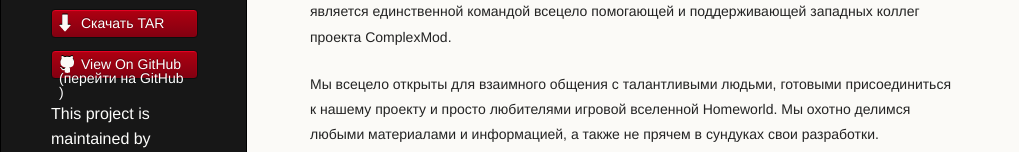
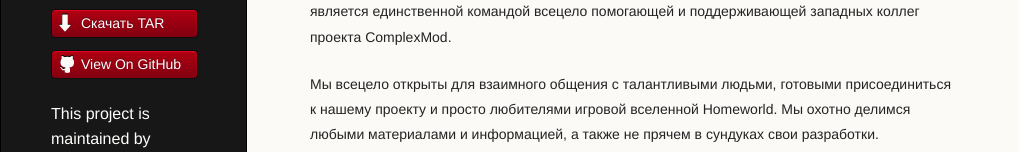
Before and after one commit to meshahatar/RCDG-Team-CRM-2, a plain HTML site: page index.html in a window 1280 px wide. Shown: the part 357-509 px from the top of the page, without its empty margins (0-1019 px from the left). Drawn offline with Linux system fonts and the light colour scheme.

Commit message:
Update index.html

```diff
--- a/index.html
+++ b/index.html
@@ -22,7 +22,7 @@
         <ul>
           <li class="download"><a class="buttons" href="https://github.com/meshahatar/RCDG-Team-CRM-2/zipball/master">Скачать ZIP</a></li>
           <li class="download"><a class="buttons" href="https://github.com/meshahatar/RCDG-Team-CRM-2/tarball/master">Скачать TAR</a></li>
-          <li><a class="buttons github" href="https://github.com/meshahatar/RCDG-Team-CRM-2">View On GitHub (перейти на GitHub )</a></li>
+          <li><a class="buttons github" href="https://github.com/meshahatar/RCDG-Team-CRM-2">View On GitHub</a></li>
         </ul>
 
         <p class="header">This project is maintained by <a class="header name" href="https://github.com/meshahatar">meshahatar</a></p>
```
